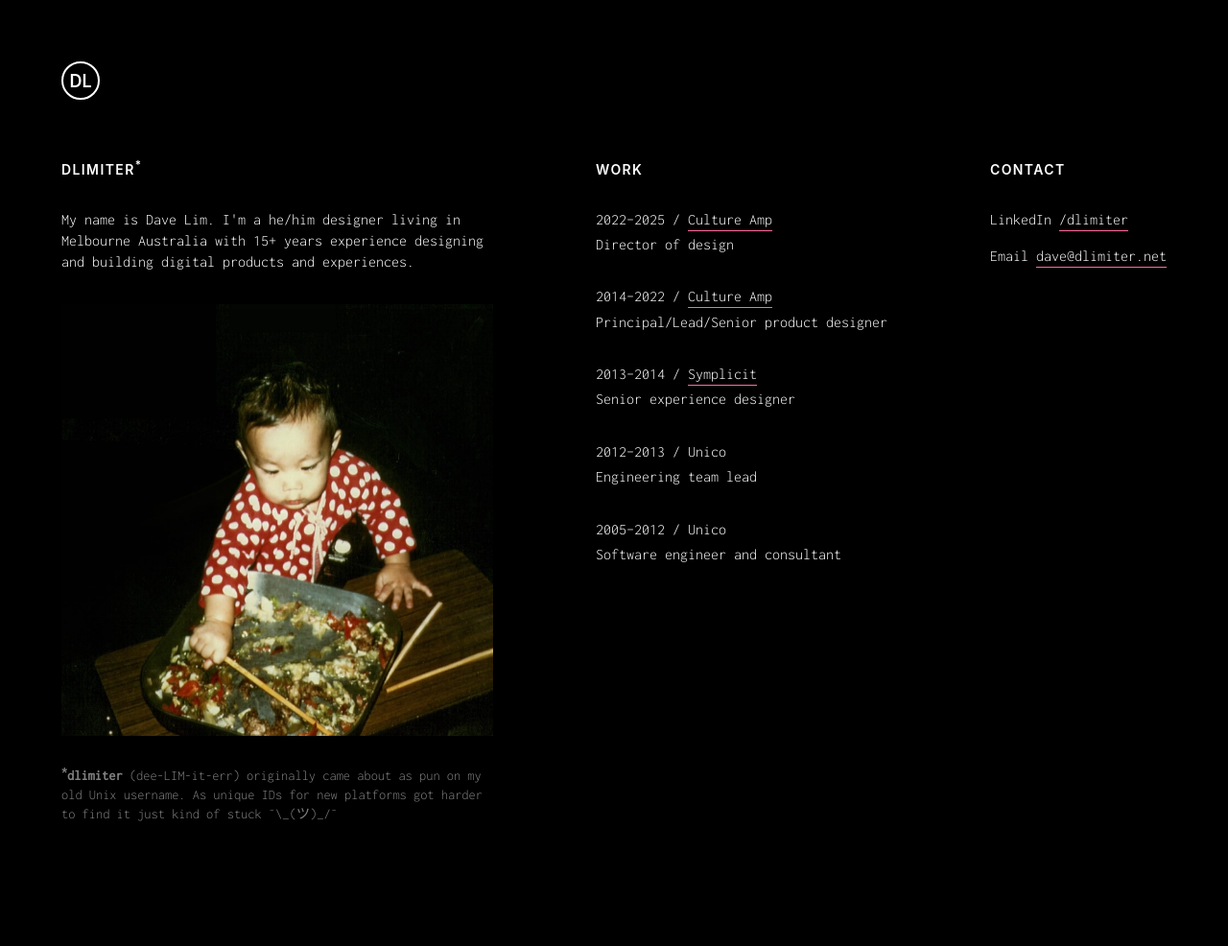
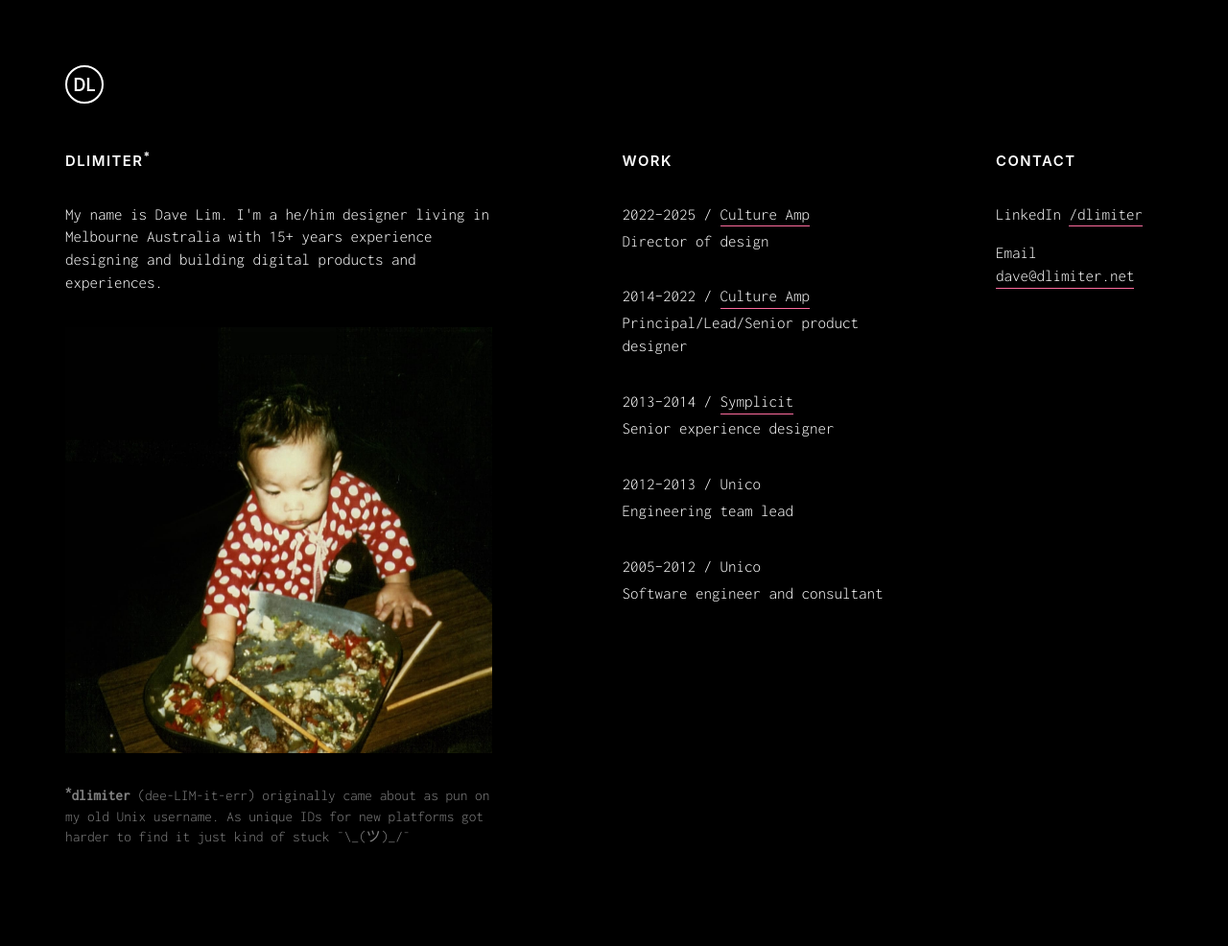
Before and after one commit to dlimiter/dlimiter.github.io, a Jekyll site: the page built from index.html, in a window 1280 px wide. Shown: the whole page at 96% size. Built offline with Jekyll 4.4.1, drawn with Linux system fonts in a browser that asks for light colours; some web fonts are replaced; before the commit the page ends 955 px from its top, so only the background shows below that.

Commit message:
Layout update + small bump to base text size

```diff
--- a/_sass/_placeholder.scss
+++ b/_sass/_placeholder.scss
@@ -1,7 +1,7 @@
 :root {
   font-family: Inter, sans-serif;
   font-feature-settings: 'liga' 1, 'calt' 1; /* fix for Chrome */
-  font-size: 16px;
+  font-size: 17px;
 }
 @supports (font-variation-settings: normal) {
   :root { font-family: InterVariable, sans-serif; }
@@ -25,7 +25,7 @@
 }
 
 .logo-mark {
-  margin-bottom: 4rem;
+  margin-bottom: 3rem;
 }
 
 .content-grid {
@@ -34,8 +34,21 @@
   gap: 4rem;
 
   @media (min-width: 1024px) {
-    grid-template-columns: minmax(300px,450px) auto auto;
+    grid-template-columns: minmax(18rem,28rem) auto;
     justify-content: space-between;
+    gap: 8rem;
+  }
+}
+
+.column-group {
+  display: flex;
+  flex-direction: column;
+  gap: 4rem;
+
+  @media (min-width: 1024px) {
+    flex-direction: row;
+    gap: 6rem;
+
   }
 }
 
--- a/index.html
+++ b/index.html
@@ -35,6 +35,8 @@
 
 
 
+    <!-- Right group: Work + Contact -->
+    <div class="column-group">
       <!-- Middle column: Work -->
       <div class="column">
         <h2 class="section-title">Work</h2>
@@ -84,6 +86,7 @@
       </div>
     </div>
   </div>
+</div>
 
 <script>
   // Randomize profile image on page load
```
Lines whose indentation alone changed are shown as unchanged.
